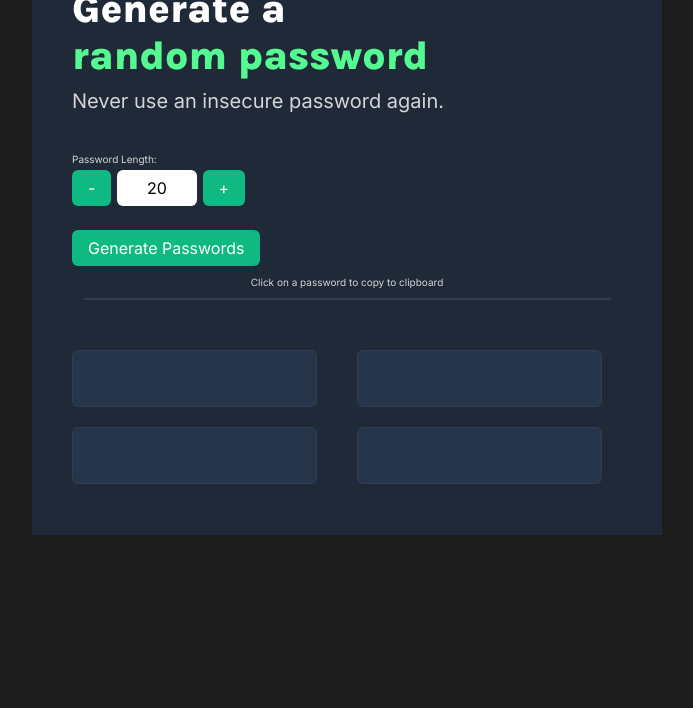
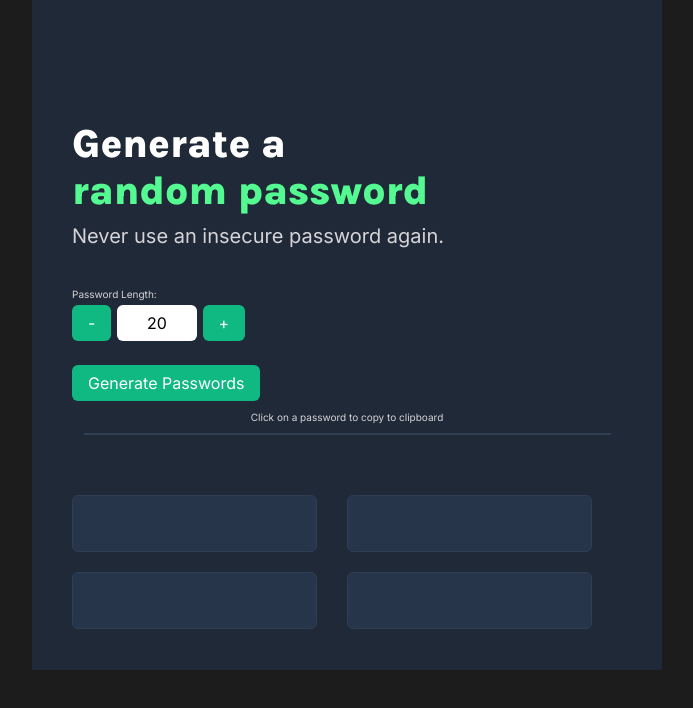
Before and after one commit to Dandaman1719/password-generator, a plain HTML site: page index.html in a window 1280 px wide. Shown: the whole page, without its empty margins (293-986 px from the left). Drawn offline with Linux system fonts and the light colour scheme.

Commit message:
changed the password containers to use flexbox instead of css grid.

```diff
--- a/css/styles.css
+++ b/css/styles.css
@@ -7,9 +7,6 @@ body {
     background-color: #1c1c1c;
     font-family: 'Inter' , sans-serif;
     color: white;
-    display: flex;
-    justify-content: center;
-    align-items: center;
     font-size: 20px;
     height: 50vh;
 }
@@ -110,10 +107,9 @@ hr {
 }
 
 .new-pw-container {
-    display: grid;
-    grid-template: 1fr 1fr / 1fr 1fr;
-    grid-gap: 1em;
-
+    display: flex;
+    align-items: center;
+    justify-content: space-between;
 }
 
 .new-password {
@@ -123,4 +119,5 @@ hr {
     width: 211px;
     color: #55f991;
     text-align: center;
+    margin: 10px 0;
 }
--- a/index.html
+++ b/index.html
@@ -27,10 +27,15 @@
         </div>
         <div class="bottom">
             <div class="new-pw-container">
+                <div>
                     <input type="text" class="new-password" value='' id="password0" readonly>
                     <input type="text" class="new-password" value='' id="password1" readonly>
+                </div>
+                <div>
                     <input type="text" class="new-password" value='' id="password2" readonly>
                     <input type="text" class="new-password" value='' id="password3" readonly>
+                </div>
+
              </div>
         </div>
     </div>
```
